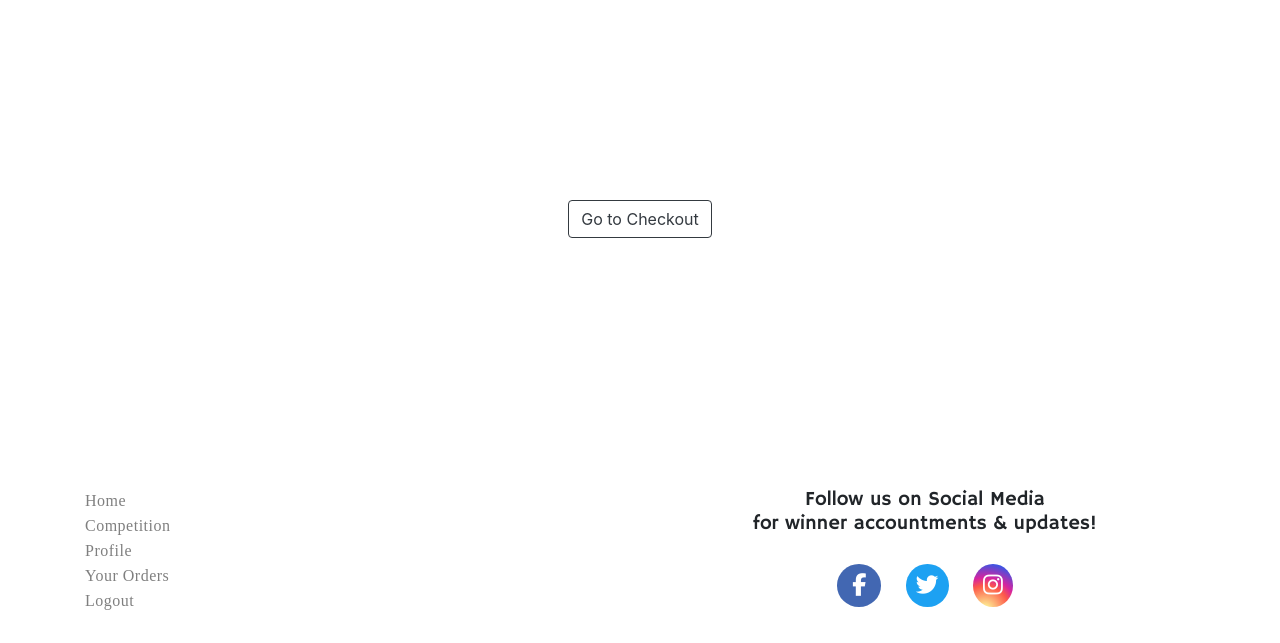
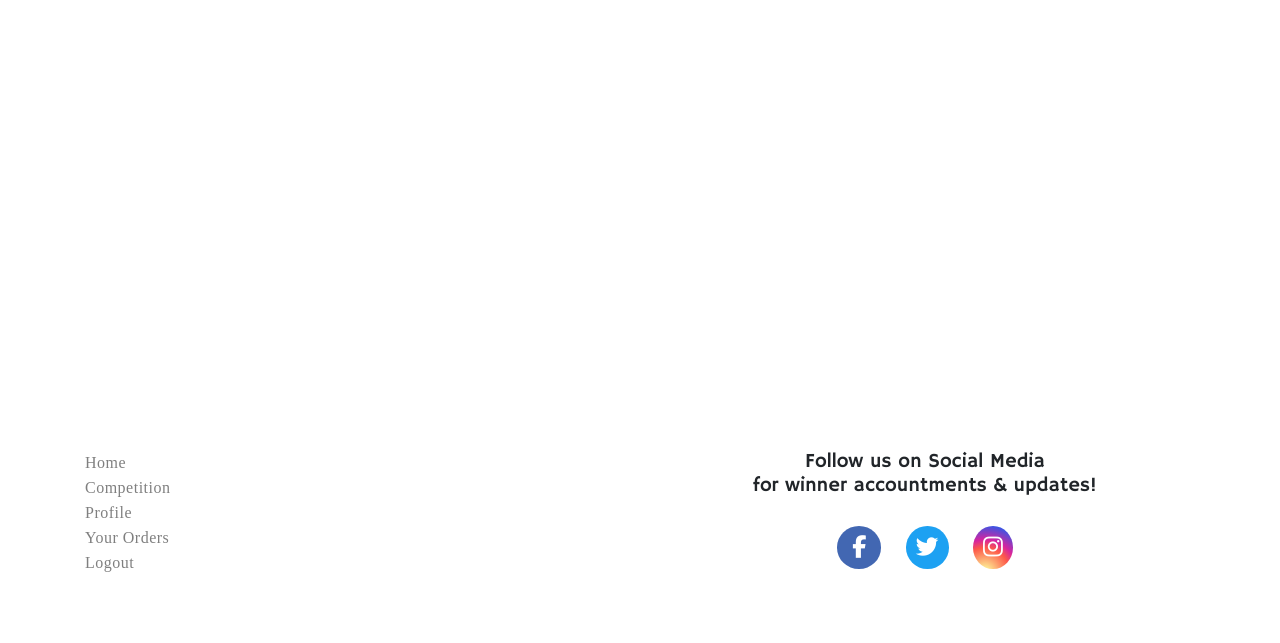
Before and after one commit to msped/projectparts, a Django app: page /cart/ in a window 1280 px wide. Shown: the part 311-954 px from the top of the page. After the commit the page ends 883 px from the top, so only its background shows below. Run offline with Django 3.2, Linux system fonts and the light colour scheme; the visitor is signed in with stand-in values (Sample User, id 1); data that the repository does not hold is empty; some libraries are stand-ins or nearby versions.

Commit message:
fixed checkout button

```diff
--- a/cart/templates/cart.html
+++ b/cart/templates/cart.html
@@ -48,12 +48,13 @@
         <div class="total col-md-3 offset-md-9 col-4 offset-8">
             <p>Total: £ <span id="order-total">{{ total }}</span></p>
         </div>
+
+        <div class="checkout text-center">
+            <a class="btn btn-outline-dark" href="{% url 'checkout' %}">Go to Checkout</a>
+        </div>
         {% else %}
         <p class="text-center no-cart-items">There are no items in your cart, add some <a href="{% url 'products' %}">tickets.</a></p>
         {% endif %}
-    </div>
-    <div class="checkout text-center">
-        <button type="button" class="btn btn-outline-dark {% if orders is null %}disabled{% endif %}" href="{% url 'checkout' %}">Go to Checkout</button>
     </div>
 </div>
 {% endblock content %}
```
